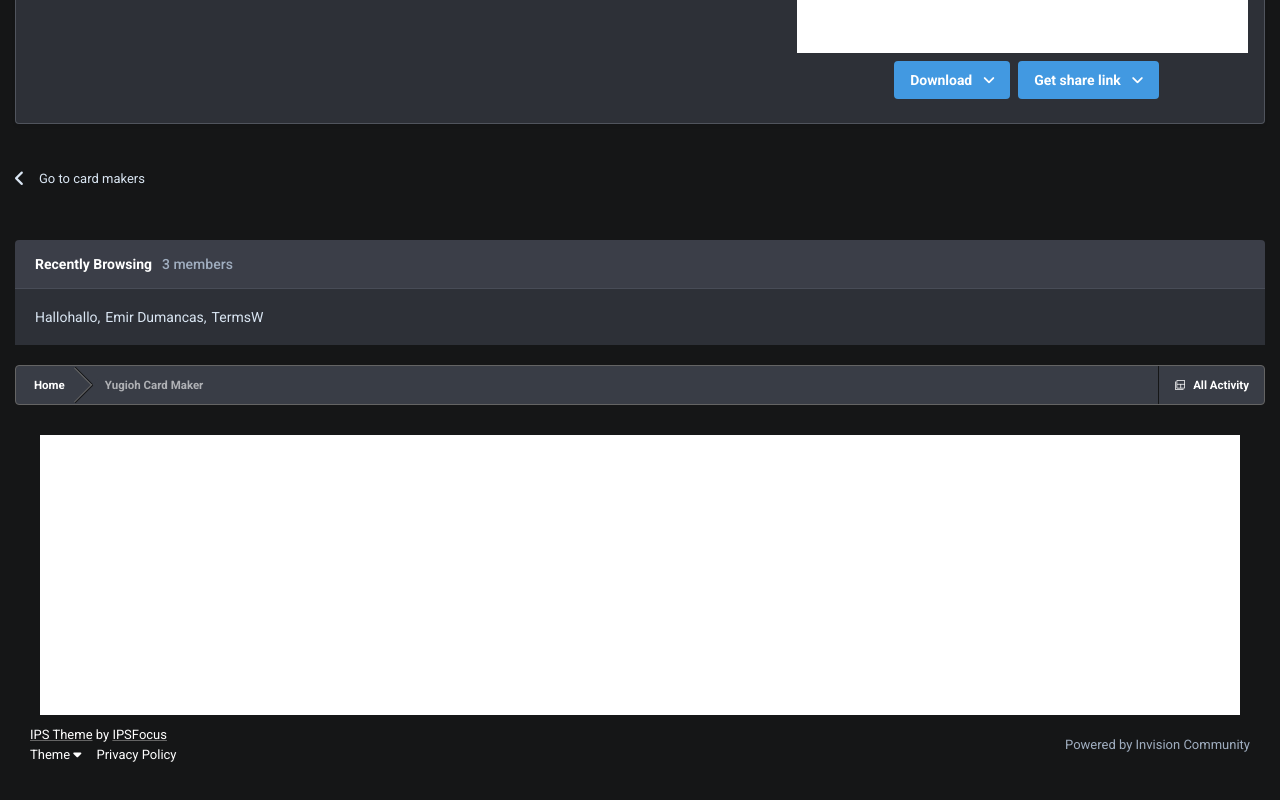
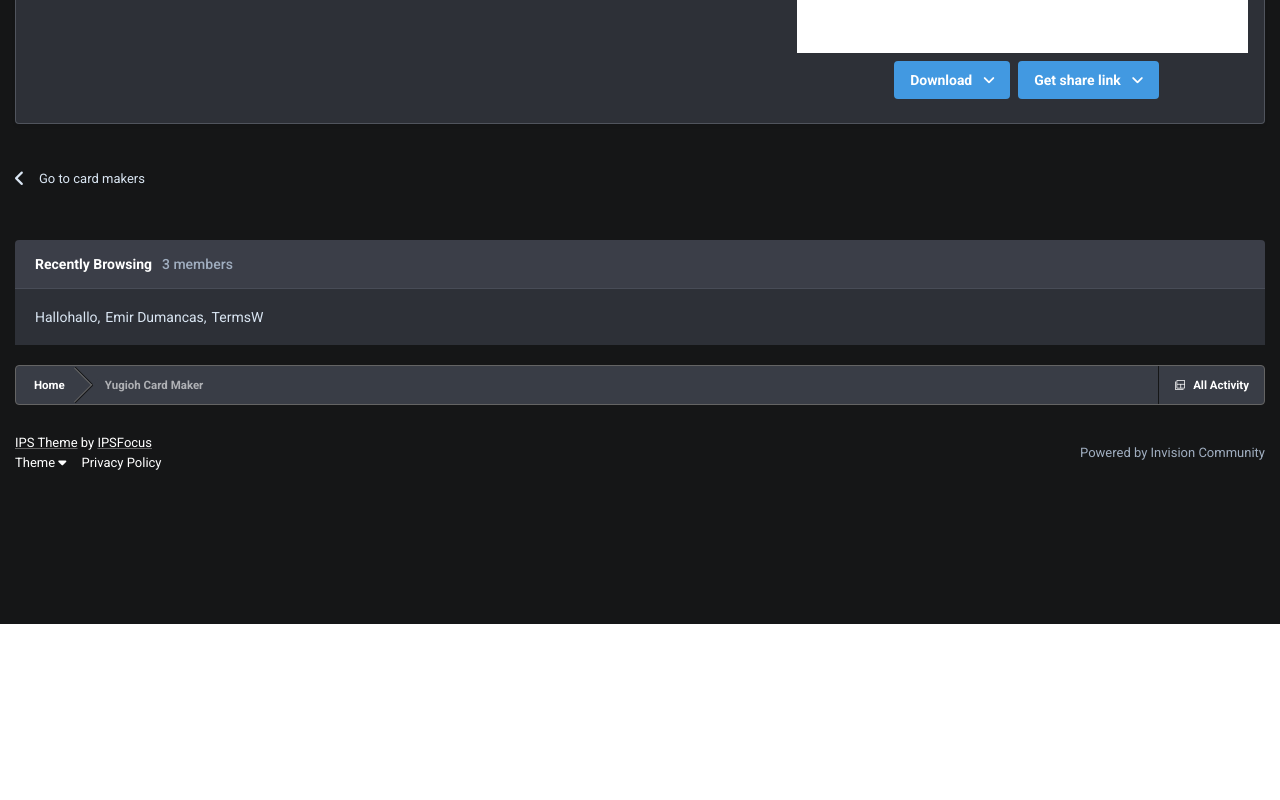
Before and after one commit to yudhitiarizki/clonecoding, a React (Create React App) app: page / in a window 1280 px wide. Shown: the part 1000-1800 px from the top of the page. After the commit the page ends 1624 px from the top, so only its background shows below. Built offline with nearby package versions, Linux system fonts and the light colour scheme.

Commit message:
Hilangin ad di bawah

```diff
--- a/src/assets/css/style.css
+++ b/src/assets/css/style.css
@@ -293,21 +293,10 @@ html, body{
 
 .footer-container{
     padding: 20px 0 154px 0;
-}
-
-.bottom-ad{
-    height: 280px;
-    width: 1200px;
-    margin: 0 auto 12px auto;
-    background-color: white;
-}
-
-.ipslayout-container{
     display: flex;
     justify-content: space-between;
     align-items: center;
     max-width: 1340px;
-    padding: 0 15px;
     font-size: 13px;
 }
 
--- a/src/components/Main.jsx
+++ b/src/components/Main.jsx
@@ -104,17 +104,14 @@ const Main = () => {
                         </div>
                     </div>
                     <div className='footer-container'>
-                        <div className='bottom-ad'></div>
-                        <div className='ipslayout-container'>
-                            <div className='left-ipslayout'>
-                                <div><span className='span1'>IPS Theme</span> by <span className='span1'>IPSFocus</span></div>
-                                <div className='bottom-left-ips'>
-                                    <span className='span2'>Theme <i className="fa-solid fa-caret-down"></i></span>
-                                    <span>Privacy Policy</span>
-                                </div>
+                        <div className='left-ipslayout'>
+                            <div><span className='span1'>IPS Theme</span> by <span className='span1'>IPSFocus</span></div>
+                            <div className='bottom-left-ips'>
+                                <span className='span2'>Theme <i className="fa-solid fa-caret-down"></i></span>
+                                <span>Privacy Policy</span>
                             </div>
-                            <div style={{'color':'rgb(160, 174, 192)'}}>Powered by Invision Community</div>
                         </div>
+                        <div style={{ 'color': 'rgb(160, 174, 192)' }}>Powered by Invision Community</div>
                     </div>
                 </div>
             </div>
```
